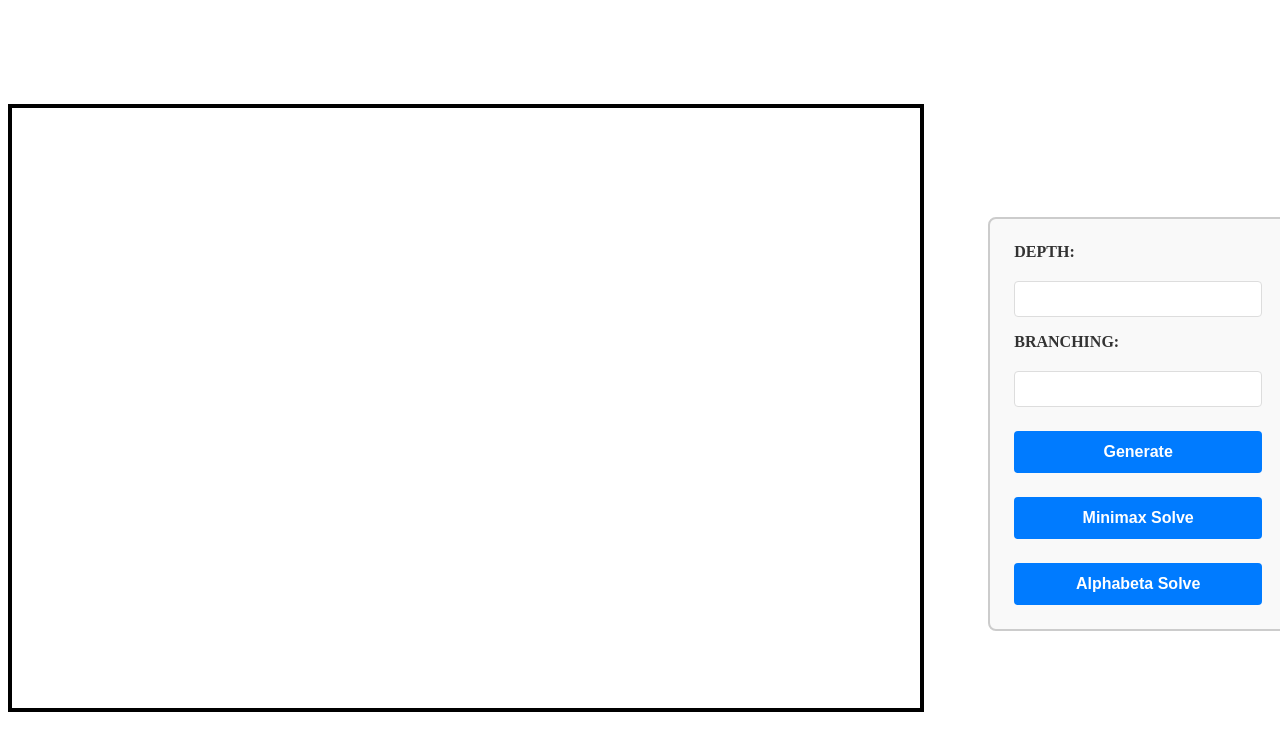
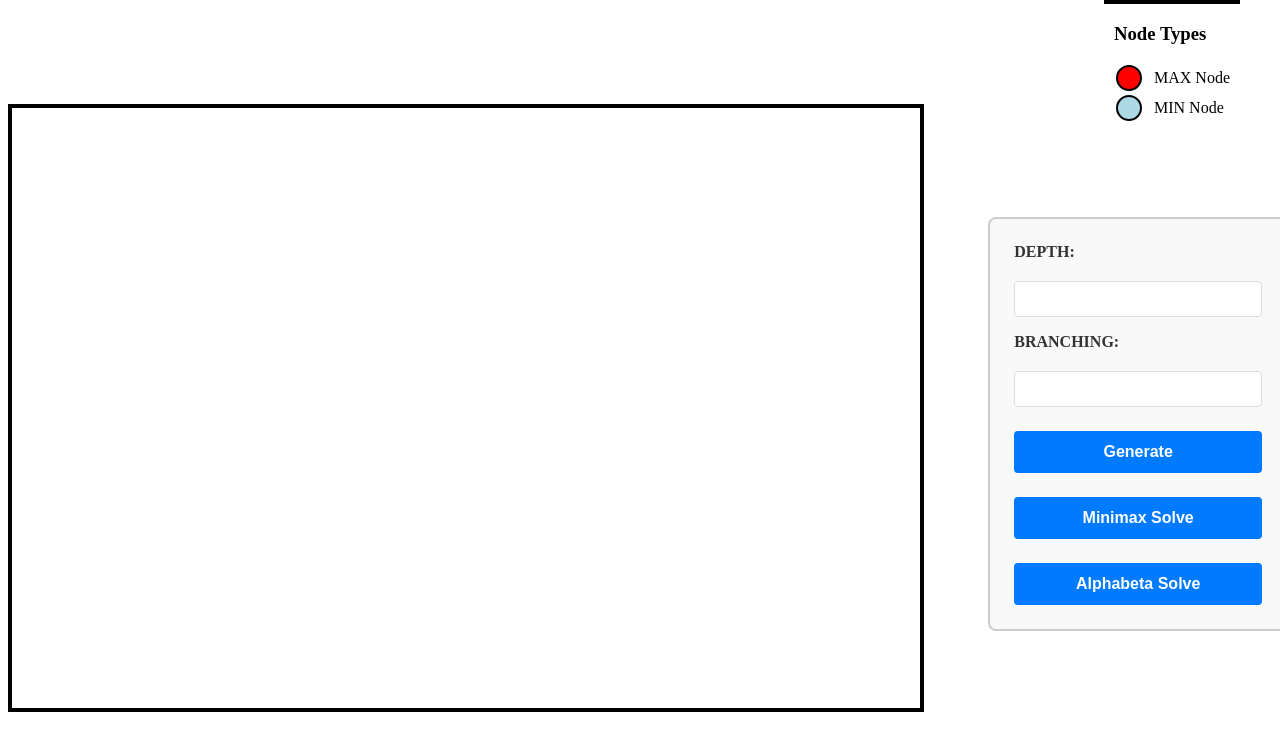
Before and after one commit to Darkfrobozz/alphabeta, a SvelteKit app: page /tree in a window 1280 px wide. Shown: the top 750 px of the page. Built offline with nearby package versions, Linux system fonts and the light colour scheme.

Commit message:
added max min and node types descriptions

```diff
--- a/src/lib/Tree.ts
+++ b/src/lib/Tree.ts
@@ -13,8 +13,6 @@ export class Edge {
   }
 
   prune() {
-    console.log(this.parent);
-    console.log(this.color);
     this.color.update(() => (this.pruned ? "black" : "red"));
     this.pruned = !this.pruned;
   }
@@ -118,11 +116,15 @@ export class TreeNode {
   original_value: number | null = null;
   x: number = 0;
   y: number = 0;
+  max: boolean;
 
   constructor(parent: TreeNode | null = null) {
     this.parent = parent;
     if (parent) {
       parent.addChild(this);
+      this.max = !parent.max;
+    } else {
+      this.max = true;
     }
   }
 
@@ -132,6 +134,10 @@ export class TreeNode {
 
   neighbour() {
     return this.children;
+  }
+
+  determine_color() {
+    return this.max ? "red" : "lightblue";
   }
 
   /**
@@ -241,6 +247,10 @@ function deep_node_copy(node: TreeNode, parent: TreeNode | null): TreeNode {
   return ROOT;
 }
 
-function minimax(Tree: TreeNode) {}
+function minimax(input_tree: Tree): Tree | null {
+  if (!input_tree.root) return null;
+  const COPY = new Tree(deep_node_copy(input_tree.root, null));
+  function minimax_run(node: TreeNode) {}
+}
 
 function alphabeta(Tree: TreeNode) {}
--- a/src/routes/tree/+page.svelte
+++ b/src/routes/tree/+page.svelte
@@ -37,9 +37,9 @@
     tree = tree;
   }
 
-  function solve(solver: (tree: TreeNode) => TreeNode) {
+  function solve(solver: (tree: Tree) => Tree) {
     if (tree) {
-      //tree = solver(tree);
+      tree = solver(tree);
     } else {
       alert("create a tree");
     }
@@ -93,7 +93,12 @@
             on:click={() => update_tree(node)}
             style="cursor: pointer;"
           >
-            <circle r="20" fill="lightblue" stroke="black" stroke-width="2" />
+            <circle
+              r="20"
+              fill={node.determine_color()}
+              stroke="black"
+              stroke-width="2"
+            />
             <text
               text-anchor="middle"
               dominant-baseline="middle"
@@ -106,6 +111,35 @@
         {/each}
       </svg>
     {/if}
+    <section id="legend">
+      <h3>Node Types</h3>
+      <div>
+        <svg width="30" height="30">
+          <circle
+            cx="15"
+            cy="15"
+            r="12"
+            fill="red"
+            stroke="black"
+            stroke-width="2"
+          />
+        </svg>
+        <span>MAX Node</span>
+      </div>
+      <div>
+        <svg width="30" height="30">
+          <circle
+            cx="15"
+            cy="15"
+            r="12"
+            fill="lightblue"
+            stroke="black"
+            stroke-width="2"
+          />
+        </svg>
+        <span>MIN Node</span>
+      </div>
+    </section>
   </section>
 
   <section id="inputs">
@@ -130,6 +164,19 @@
 </main>
 
 <style>
+  #legend {
+    position: absolute;
+    top: 0px;
+    right: 40px;
+    border-top: 4px solid black;
+    padding: 0 10px;
+
+    div {
+      display: flex;
+      align-items: center;
+      gap: 10px;
+    }
+  }
   /** Section stylings */
   #tree-display {
     width: 1100px;
```
